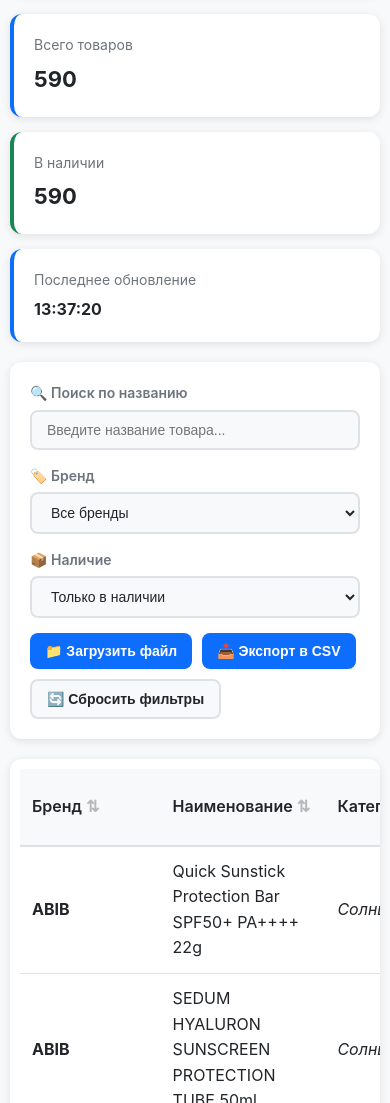
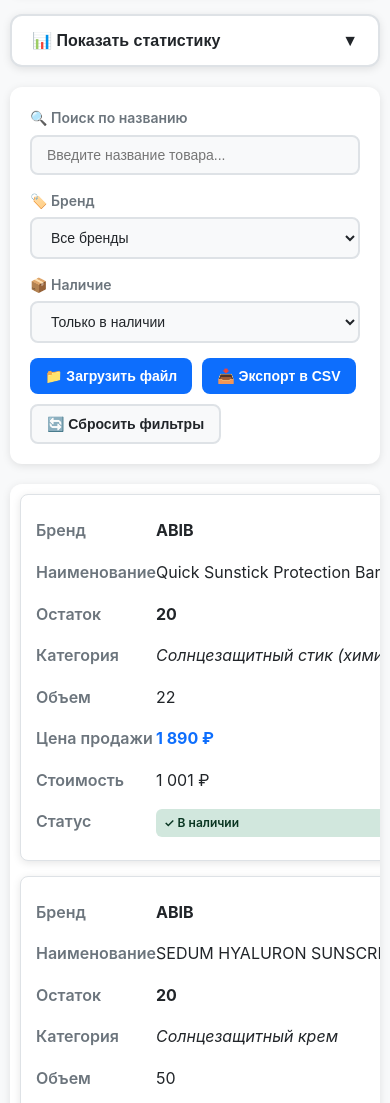
Before and after one commit to Damienadv/nalico-predzakaz, a website: page index.html in a window 390 px wide. Shown: the part 260-1363 px from the top of the page. Drawn offline with Linux system fonts and the light colour scheme.

Commit message:
UI improvements: blue RRP prices, collapsible stats (hidden by default), mobile responsive table, remove last update stat

```diff
--- a/index.html
+++ b/index.html
@@ -279,9 +279,9 @@
             color: #f8d7da;
         }
 
-        .price {
+        .rrp-price {
             font-weight: 700;
-            color: var(--accent-color);
+            color: #0d6efd;
         }
 
         .loading {
@@ -368,6 +368,36 @@
             transform: translateX(26px);
         }
 
+        .stats-section {
+            margin-bottom: 20px;
+        }
+
+        .stats-toggle {
+            width: 100%;
+            padding: 15px 20px;
+            background: var(--bg-card);
+            border: 2px solid var(--border-color);
+            border-radius: 12px;
+            box-shadow: var(--shadow);
+            cursor: pointer;
+            font-size: 16px;
+            font-weight: 600;
+            text-align: left;
+            display: flex;
+            justify-content: space-between;
+            align-items: center;
+            transition: all 0.3s;
+            color: var(--text-primary);
+        }
+
+        .stats-toggle:hover {
+            background: var(--bg-secondary);
+        }
+
+        .stats-grid.hidden {
+            display: none;
+        }
+
         @media (max-width: 768px) {
             .container {
                 padding: 10px;
@@ -387,6 +417,39 @@
 
             .stat-value {
                 font-size: 22px;
+            }
+
+            /* Mobile card view for table */
+            table thead {
+                display: none;
+            }
+
+            table, tbody {
+                display: block;
+            }
+
+            tbody tr {
+                display: block;
+                margin-bottom: 15px;
+                background: var(--bg-card);
+                border-radius: 8px;
+                padding: 15px;
+                box-shadow: var(--shadow);
+                border: 1px solid var(--border-color);
+            }
+
+            tbody td {
+                display: grid;
+                grid-template-columns: 120px 1fr;
+                padding: 8px 0;
+                border: none;
+                text-align: left;
+            }
+
+            tbody td:before {
+                content: attr(data-label);
+                font-weight: 600;
+                color: var(--text-secondary);
             }
         }
 
@@ -466,7 +529,11 @@
             <p><strong>Фильтры:</strong> Используйте поиск, фильтры по бренду и наличию для быстрого поиска товаров</p>
         </div>
 
-        <div class="stats-grid">
+        <div class="stats-section">
+            <button class="stats-toggle" onclick="toggleStats()">
+                📊 Показать статистику <span id="statsArrow">▼</span>
+            </button>
+            <div class="stats-grid hidden" id="statsGrid" style="display: none;">
                 <div class="stat-card">
                     <div class="stat-label">Всего товаров</div>
                     <div class="stat-value" id="totalProducts">0</div>
@@ -475,9 +542,6 @@
                     <div class="stat-label">В наличии</div>
                     <div class="stat-value" id="inStockProducts">0</div>
                 </div>
-            <div class="stat-card">
-                <div class="stat-label">Последнее обновление</div>
-                <div class="stat-value" style="font-size: 16px;" id="lastUpdate">—</div>
             </div>
         </div>
 
@@ -514,11 +578,11 @@
                     <tr>
                         <th class="sortable" data-column="brand">Бренд</th>
                         <th class="sortable" data-column="name">Наименование</th>
+                        <th class="sortable" data-column="stock">Остаток склад</th>
                         <th class="sortable" data-column="description">Категория</th>
                         <th class="sortable" data-column="volume">Объем, мл</th>
-                        <th class="sortable" data-column="rrp">РРЦ</th>
+                        <th class="sortable" data-column="rrp">Цена продажи</th>
                         <th class="sortable" data-column="price">Стоимость, ₽</th>
-                        <th class="sortable" data-column="stock">Остаток склад</th>
                         <th>Статус</th>
                     </tr>
                 </thead>
@@ -835,14 +899,14 @@
 
             tbody.innerHTML = filteredProducts.map(product => `
                 <tr>
-                    <td><strong>${escapeHtml(product.brand)}</strong></td>
-                    <td>${escapeHtml(product.name)}</td>
-                    <td><em>${escapeHtml(product.description || '—')}</em></td>
-                    <td>${product.volume || '—'}</td>
-                    <td>${product.rrp ? product.rrp.toLocaleString('ru-RU') + ' ₽' : '—'}</td>
-                    <td class="price">${product.price ? product.price.toLocaleString('ru-RU') + ' ₽' : '—'}</td>
-                    <td><strong>${product.stock}</strong></td>
-                    <td>
+                    <td data-label="Бренд"><strong>${escapeHtml(product.brand)}</strong></td>
+                    <td data-label="Наименование">${escapeHtml(product.name)}</td>
+                    <td data-label="Остаток"><strong>${product.stock}</strong></td>
+                    <td data-label="Категория"><em>${escapeHtml(product.description || '—')}</em></td>
+                    <td data-label="Объем">${product.volume || '—'}</td>
+                    <td data-label="Цена продажи" class="rrp-price">${product.rrp ? product.rrp.toLocaleString('ru-RU') + ' ₽' : '—'}</td>
+                    <td data-label="Стоимость">${product.price ? product.price.toLocaleString('ru-RU') + ' ₽' : '—'}</td>
+                    <td data-label="Статус">
                         <span class="stock-badge ${product.stock > 0 ? 'in-stock' : 'out-of-stock'}">
                             ${product.stock > 0 ? '✓ В наличии' : '✗ Нет в наличии'}
                         </span>
@@ -857,7 +921,6 @@
 
             document.getElementById('totalProducts').textContent = totalProducts.toLocaleString('ru-RU');
             document.getElementById('inStockProducts').textContent = inStockProducts.toLocaleString('ru-RU');
-            document.getElementById('lastUpdate').textContent = new Date().toLocaleTimeString('ru-RU');
         }
 
         function updateFileInfo(filename, timestamp) {
@@ -917,15 +980,15 @@
                 return;
             }
 
-            const headers = ['Бренд', 'Наименование', 'Категория', 'Объем мл', 'РРЦ', 'Стоимость руб', 'Остаток склад'];
+            const headers = ['Бренд', 'Наименование', 'Остаток склад', 'Категория', 'Объем мл', 'Цена продажи', 'Стоимость руб'];
             const rows = filteredProducts.map(p => [
                 p.brand,
                 p.name,
+                p.stock,
                 p.description || '',
                 p.volume,
                 p.rrp,
-                p.price,
-                p.stock
+                p.price
             ]);
 
             const csvContent = [
@@ -973,9 +1036,30 @@
             localStorage.setItem('infoBannerClosed', 'true');
         }
 
+        // Toggle stats visibility
+        function toggleStats() {
+            const statsGrid = document.getElementById('statsGrid');
+            const arrow = document.getElementById('statsArrow');
+            const isHidden = statsGrid.style.display === 'none';
+
+            statsGrid.style.display = isHidden ? 'grid' : 'none';
+            statsGrid.classList.toggle('hidden');
+            arrow.textContent = isHidden ? '▲' : '▼';
+
+            // Save state to localStorage
+            localStorage.setItem('statsVisible', isHidden);
+        }
+
         // Check if banner was closed before
         if (localStorage.getItem('infoBannerClosed') === 'true') {
             document.getElementById('infoBanner').classList.remove('show');
+        }
+
+        // Load stats visibility state on page load
+        if (localStorage.getItem('statsVisible') === 'true') {
+            document.getElementById('statsGrid').style.display = 'grid';
+            document.getElementById('statsGrid').classList.remove('hidden');
+            document.getElementById('statsArrow').textContent = '▲';
         }
 
         // Event listeners for filters
```
Lines whose indentation alone changed are shown as unchanged.
